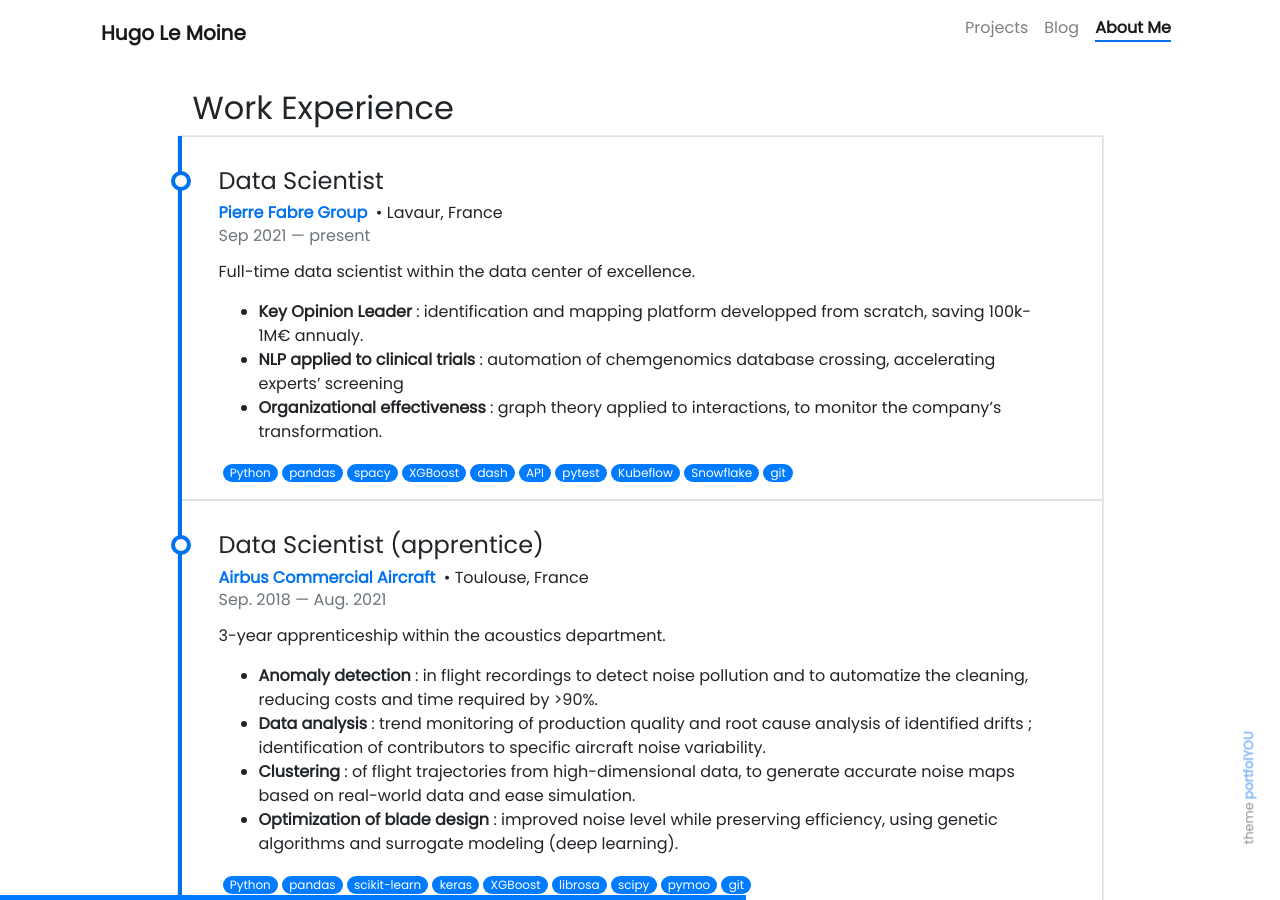
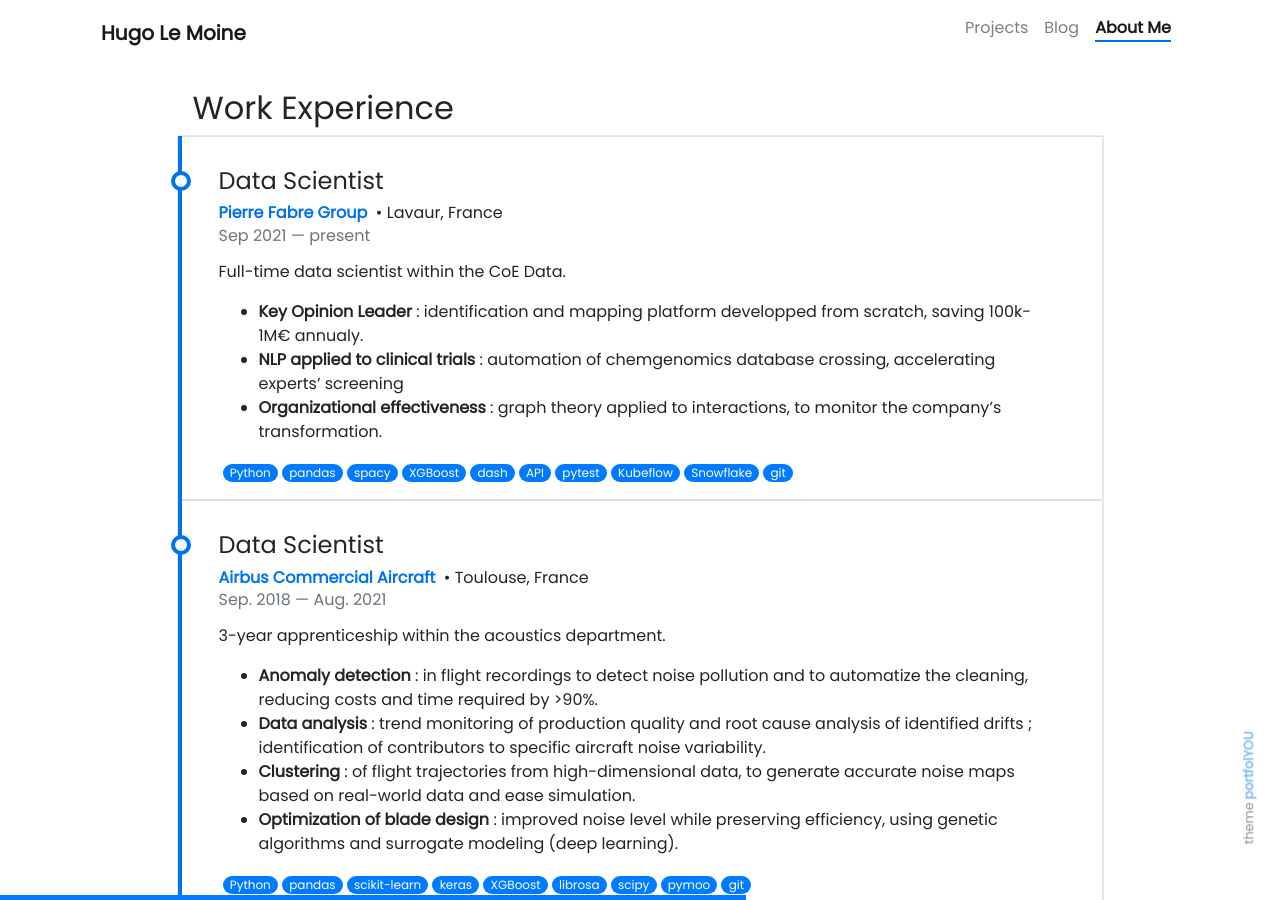
Before and after one commit to hugolmn/hugolmn.github.io, a Jekyll site: the page built from pages/about.md, in a window 1280 px wide and 900 px high, scrolled down 2223 px. Built offline with Jekyll 4.4.1, drawn with Linux system fonts in a browser that asks for light colours; nearby versions of some CDN libraries; emoji names are drawn with the system emoji font.

Commit message:
Updated timeline

```diff
--- a/_data/experiences-timeline.yml
+++ b/_data/experiences-timeline.yml
@@ -5,9 +5,9 @@
   role: Data Scientist
   from: Sep 2021
   to: present
-  description: Full-time data scientist  within the data center of excellence.
+  description: Full-time data scientist within the CoE Data.
   courses:
-    - " Key Opinion Leader: identification and mapping platform developped from scratch, saving 100k-1M€ annualy."
+    - "Key Opinion Leader: identification and mapping platform developped from scratch, saving 100k-1M€ annualy."
     - "NLP applied to clinical trials: automation of chemgenomics database crossing, accelerating experts’ screening"
     - "Organizational effectiveness: graph theory applied to interactions, to monitor the company’s transformation."
   tools: [Python, pandas, spacy, XGBoost, dash, API, pytest, Kubeflow, Snowflake, git]
@@ -16,7 +16,7 @@
   link : https://www.airbus.com/
   location: Toulouse, France
   country: France
-  role: Data Scientist (apprentice)
+  role: Data Scientist
   from: Sep. 2018
   to: Aug. 2021
   description: 3-year apprenticeship within the acoustics department.
```
